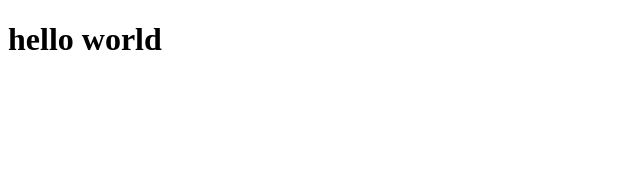
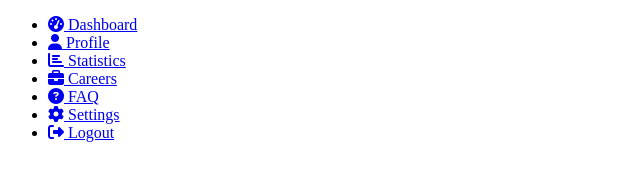
Before and after one commit to Joynal279/Dashboard, a plain HTML site: page index.html in a window 1280 px wide. Shown: the whole page, without its empty margins (0-640 px from the left). Drawn offline with Linux system fonts and the light colour scheme.

Commit message:
cdn class added for leftbar category

```diff
--- a/index.html
+++ b/index.html
@@ -9,6 +9,58 @@
     <title>Dashboard-Joynal Abedin</title>
 </head>
 <body>
-    <h1>hello world</h1>
+    <div class="sidebar">
+        <div class="logo"></div>
+        <ul class="main">
+            <li>
+                <a href="#">
+                    <i class="fas fa-tachometer-alt"></i>
+                    <span>Dashboard</span>
+                </a>
+            </li>
+
+            <li>
+                <a href="#">
+                    <i class="fas fa-user"></i>
+                    <span>Profile</span>
+                </a>
+            </li>
+
+            <li>
+                <a href="#">
+                    <i class="fas fa-chart-bar"></i>
+                    <span>Statistics</span>
+                </a>
+            </li>
+
+            <li>
+                <a href="#">
+                    <i class="fas fa-briefcase"></i>
+                    <span>Careers</span>
+                </a>
+            </li>
+
+            <li>
+                <a href="#">
+                    <i class="fas fa-question-circle"></i>
+                    <span>FAQ</span>
+                </a>
+            </li>
+
+            <li>
+                <a href="#">
+                    <i class="fas fa-cog"></i>
+                    <span>Settings</span>
+                </a>
+            </li>
+
+            <li class="logout">
+                <a href="#">
+                    <i class="fas fa-sign-out-alt"></i>
+                    <span>Logout</span>
+                </a>
+            </li>
+        </ul>
+    </div>
 </body>
 </html>
```
